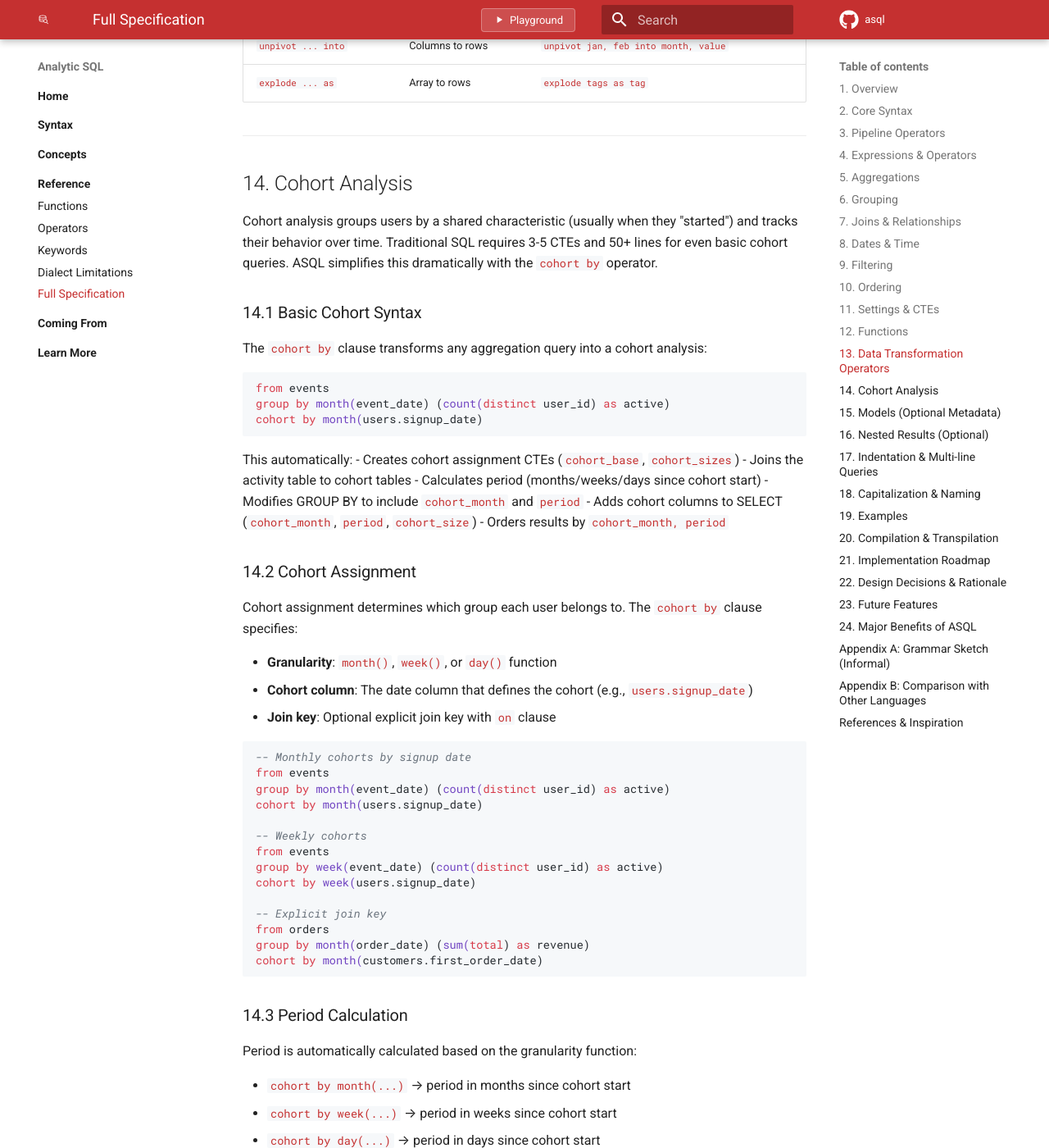
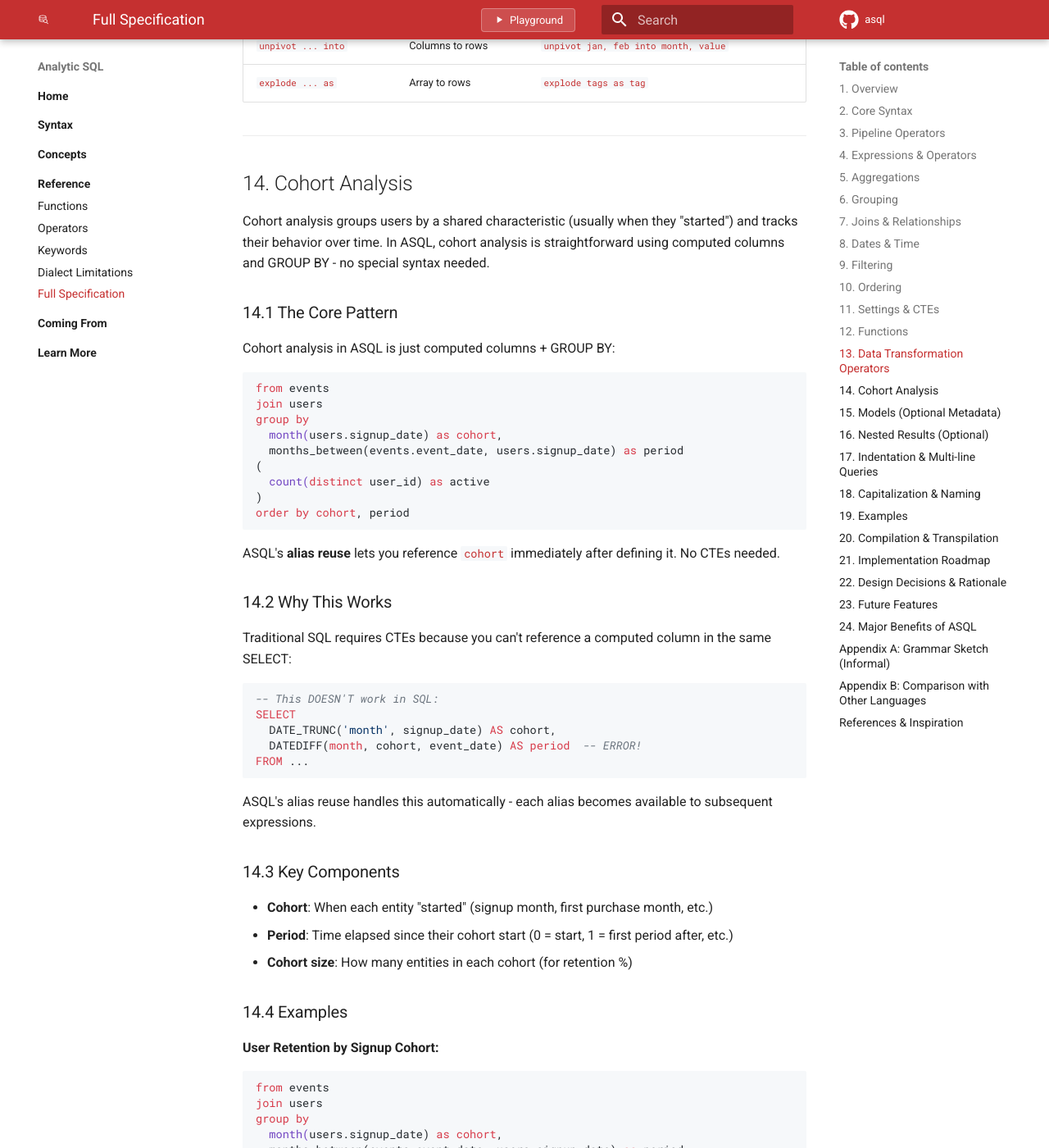
Before and after one commit to davefowler/asql, an MkDocs documentation site: the page built from docs/spec.md, in a window 1280 px wide and 1400 px high, scrolled down 43277 px. Shown: the whole window at 82% size. Built offline with MkDocs 1.6.1 and Material for MkDocs 9.7.7, drawn with Linux system fonts in a browser that asks for light colours; nearby versions of some CDN libraries; comment, search, counter and statistics services are not loaded; some of the changed text lies outside the part shown.

Commit message:
Remove cohort by syntax; document simpler alias reuse pattern
- Remove CohortBy expression class and cohort_transform.py
- Remove cohort parsing from parser.py
- Update all docs to show the simpler cohort pattern using alias reuse
- Update playground examples to use new cohort approach
- Consolidate basic examples into comprehensive commented queries

The cohort by operator was adding unnecessary complexity. ASQL's existing
alias reuse feature already makes cohort analysis simple - you can reference
computed columns immediately after defining them, eliminating the need for
CTEs that SQL requires.

````diff
--- a/docs/examples.md
+++ b/docs/examples.md
@@ -628,59 +628,60 @@ LIMIT 10
 
 ## Cohort Analysis
 
-Cohort analysis tracks user behavior over time by grouping users by when they started. Traditional SQL requires 50+ lines with multiple CTEs. ASQL simplifies this to just 3-5 lines.
+Cohort analysis tracks user behavior over time by grouping users by when they started. In ASQL, this is straightforward using computed columns and alias reuse.
 
 ### User Retention by Cohort
 
-**ASQL (3 lines):**
+**ASQL:**
 ```asql-play
 from events
-group by month(event_date) (count(distinct user_id) as active)
-cohort by month(users.signup_date)
+join users
+group by
+  month(users.signup_date) as cohort,
+  months_between(events.event_date, users.signup_date) as period
+(
+  count(distinct user_id) as active
+)
+order by cohort, period
 ```
 
-**SQL (50+ lines):**
-```sql
-WITH cohort_base AS (
-  SELECT user_id, DATE_TRUNC('month', signup_date) AS cohort_month
-  FROM users
-),
-cohort_sizes AS (
-  SELECT cohort_month, COUNT(DISTINCT user_id) AS cohort_size
-  FROM cohort_base
-  GROUP BY cohort_month
-)
-SELECT
-  cb.cohort_month,
-  EXTRACT(YEAR FROM AGE(e.event_date, cb.cohort_month)) * 12 +
-  EXTRACT(MONTH FROM AGE(e.event_date, cb.cohort_month)) AS period,
-  cs.cohort_size,
-  COUNT(DISTINCT e.user_id) AS active
-FROM events e
-JOIN cohort_base cb ON e.user_id = cb.user_id
-JOIN cohort_sizes cs ON cb.cohort_month = cs.cohort_month
-GROUP BY cb.cohort_month, period, cs.cohort_size
-ORDER BY cb.cohort_month, period
-```
-
-**Reduction: 94%** - From 50+ lines to 3 lines!
+ASQL's alias reuse lets you reference `cohort` immediately after defining it - no CTEs needed!
 
 ### Revenue Cohort with LTV
 
 **ASQL:**
 ```asql-play
 from orders
-group by month(order_date) (sum(total) as revenue)
-cohort by month(customers.first_order_date)
+join customers
+group by
+  month(customers.first_order_date) as cohort,
+  months_between(orders.order_date, customers.first_order_date) as period
+(
+  sum(total) as revenue,
+  count(distinct customer_id) as customers
+)
+select *,
+  first(customers) over cohort as cohort_size,
+  running_sum(revenue) over cohort / cohort_size as ltv
+order by cohort, period
 ```
 
-### Retention with Period-over-Period Change
+### Retention with Percentages
 
 **ASQL:**
 ```asql-play
 from events
-group by month(event_date) (count(distinct user_id) as active)
-cohort by month(users.signup_date)
+join users
+group by
+  month(users.signup_date) as cohort,
+  months_between(events.event_date, users.signup_date) as period
+(
+  count(distinct user_id) as active
+)
+select *,
+  first(active) over cohort as cohort_size,
+  round(active::numeric / cohort_size * 100, 1) as retention_pct
+order by cohort, period
 ```
 
 ### Segmented Cohorts by Channel
@@ -688,8 +689,15 @@ cohort by month(users.signup_date)
 **ASQL:**
 ```asql-play
 from events
-group by month(event_date) (count(distinct user_id) as active)
-cohort by users.channel, month(users.signup_date)
+join users
+group by
+  users.channel,
+  month(users.signup_date) as cohort,
+  months_between(events.event_date, users.signup_date) as period
+(
+  count(distinct user_id) as active
+)
+order by channel, cohort, period
 ```
 
 This creates cohorts segmented by acquisition channel, allowing you to compare retention across different channels.
--- a/docs/learn-more/syntax-decisions.md
+++ b/docs/learn-more/syntax-decisions.md
@@ -312,30 +312,27 @@ The syntax reads naturally: "per customer_id, first by order_date descending."
 
 ---
 
-## Cohort Analysis: `cohort by`
+## Cohort Analysis: Alias Reuse Pattern
 
-**Decision**: Add first-class cohort analysis support.
+**Decision**: Use ASQL's alias reuse for cohort analysis instead of special syntax.
 
 | Alternative | Source | Why Not |
 |-------------|--------|---------|
 | Manual CTEs | SQL | 50+ lines of boilerplate |
-| No special syntax | — | Cohort analysis is too common in analytics to ignore |
+| `cohort by` operator | Earlier ASQL | Added unnecessary complexity; alias reuse already solves this |
 
-**Rationale**: Cohort retention analysis is one of the most common analytics patterns. It typically requires 3-5 CTEs and 50+ lines of SQL. ASQL reduces this to 3 lines:
+**Rationale**: Cohort retention analysis is one of the most common analytics patterns. We originally had a `cohort by` operator, but realized ASQL's alias reuse already makes this simple:
 
 ```asql
 from events
-  group by month(event_date) (count(distinct user_id) as active)
-  cohort by month(users.signup_date)
+join users
+group by
+  month(users.signup_date) as cohort,
+  months_between(events.event_date, users.signup_date) as period
+(count(distinct user_id) as active)
 ```
 
-This automatically:
-- Creates cohort assignment CTEs
-- Joins activity to cohort data
-- Calculates period (months since signup)
-- Adds cohort_size for retention calculations
-
-**Consideration**: This is a domain-specific feature that not all users need. However, for analytics use cases, it's a massive productivity win. The feature is well-documented and optional.
+ASQL's alias reuse lets you reference `cohort` immediately after defining it - no CTEs needed. This is cleaner than a special operator because it composes naturally with other ASQL features.
 
 ---
 
@@ -498,7 +495,7 @@ Pattern: `{function}_{column}` (configurable).
 | Relative dates | `ago`, `from now` | Manual | Readability |
 | String matching | `contains` | `LIKE` | Readability |
 | Window ops | `per` | Window functions | Conciseness |
-| Cohorts | `cohort by` | Manual CTEs | Productivity |
+| Cohorts | Alias reuse pattern | Manual CTEs | Productivity |
 | Gap-filling | Automatic | Manual spines | Correctness |
 | CTEs | `stash as` | `WITH ... AS` | Proximity |
 | Post-aggregation filter | `where` | `having` | Simplicity |
@@ -525,6 +522,6 @@ These are syntax decisions still under consideration:
 | 2024 | `#` count shorthand | Novel but intuitive |
 | 2024 | `per` for window operations | Simplifies deduplication |
 | 2024 | Guaranteed groups | Automatic gap-filling |
-| 2024 | `cohort by` | First-class cohort analysis |
+| 2024 | Cohort pattern | Alias reuse enables simple cohort queries |
 | 2025-01 | `extend` implemented | In branch, pending merge |
 | 2026-01 | Documentation | This page created |
--- a/docs/spec.md
+++ b/docs/spec.md
@@ -1967,173 +1967,136 @@ from orders
 
 ## 14. Cohort Analysis
 
-Cohort analysis groups users by a shared characteristic (usually when they "started") and tracks their behavior over time. Traditional SQL requires 3-5 CTEs and 50+ lines for even basic cohort queries. ASQL simplifies this dramatically with the `cohort by` operator.
-
-### 14.1 Basic Cohort Syntax
-
-The `cohort by` clause transforms any aggregation query into a cohort analysis:
+Cohort analysis groups users by a shared characteristic (usually when they "started") and tracks their behavior over time. In ASQL, cohort analysis is straightforward using computed columns and GROUP BY - no special syntax needed.
+
+### 14.1 The Core Pattern
+
+Cohort analysis in ASQL is just computed columns + GROUP BY:
 
 ```asql
 from events
-group by month(event_date) (count(distinct user_id) as active)
-cohort by month(users.signup_date)
-```
-
-This automatically:
-- Creates cohort assignment CTEs (`cohort_base`, `cohort_sizes`)
-- Joins the activity table to cohort tables
-- Calculates period (months/weeks/days since cohort start)
-- Modifies GROUP BY to include `cohort_month` and `period`
-- Adds cohort columns to SELECT (`cohort_month`, `period`, `cohort_size`)
-- Orders results by `cohort_month, period`
-
-### 14.2 Cohort Assignment
-
-Cohort assignment determines which group each user belongs to. The `cohort by` clause specifies:
-
-- **Granularity**: `month()`, `week()`, or `day()` function
-- **Cohort column**: The date column that defines the cohort (e.g., `users.signup_date`)
-- **Join key**: Optional explicit join key with `on` clause
-
-```asql
--- Monthly cohorts by signup date
+join users
+group by
+  month(users.signup_date) as cohort,
+  months_between(events.event_date, users.signup_date) as period
+(
+  count(distinct user_id) as active
+)
+order by cohort, period
+```
+
+ASQL's **alias reuse** lets you reference `cohort` immediately after defining it. No CTEs needed.
+
+### 14.2 Why This Works
+
+Traditional SQL requires CTEs because you can't reference a computed column in the same SELECT:
+
+```sql
+-- This DOESN'T work in SQL:
+SELECT
+  DATE_TRUNC('month', signup_date) AS cohort,
+  DATEDIFF(month, cohort, event_date) AS period  -- ERROR!
+FROM ...
+```
+
+ASQL's alias reuse handles this automatically - each alias becomes available to subsequent expressions.
+
+### 14.3 Key Components
+
+- **Cohort**: When each entity "started" (signup month, first purchase month, etc.)
+- **Period**: Time elapsed since their cohort start (0 = start, 1 = first period after, etc.)
+- **Cohort size**: How many entities in each cohort (for retention %)
+
+### 14.4 Examples
+
+**User Retention by Signup Cohort:**
+```asql
 from events
-group by month(event_date) (count(distinct user_id) as active)
-cohort by month(users.signup_date)
-
--- Weekly cohorts
+join users
+group by
+  month(users.signup_date) as cohort,
+  months_between(events.event_date, users.signup_date) as period
+(
+  count(distinct user_id) as active
+)
+order by cohort, period
+```
+
+**Revenue Cohort with LTV:**
+```asql
+from orders
+join customers
+group by
+  month(customers.first_order_date) as cohort,
+  months_between(orders.order_date, customers.first_order_date) as period
+(
+  sum(total) as revenue,
+  count(distinct customer_id) as customers
+)
+select *,
+  first(customers) over cohort as cohort_size,
+  running_sum(revenue) over cohort / cohort_size as ltv
+order by cohort, period
+```
+
+**Retention with Percentages:**
+```asql
 from events
-group by week(event_date) (count(distinct user_id) as active)
-cohort by week(users.signup_date)
-
--- Explicit join key
-from orders
-group by month(order_date) (sum(total) as revenue)
-cohort by month(customers.first_order_date)
-```
-
-### 14.3 Period Calculation
-
-Period is automatically calculated based on the granularity function:
-
-- `cohort by month(...)` → period in months since cohort start
-- `cohort by week(...)` → period in weeks since cohort start
-- `cohort by day(...)` → period in days since cohort start
-
-The period calculation uses the activity date column from your `group by` clause and the cohort date to compute the difference.
-
-### 14.4 Retention Calculations
-
-With `cohort by`, retention calculations become straightforward. The `cohort_size` column is automatically available in your results:
-
+join users
+group by
+  month(users.signup_date) as cohort,
+  months_between(events.event_date, users.signup_date) as period
+(
+  count(distinct user_id) as active
+)
+select *,
+  first(active) over cohort as cohort_size,
+  round(active::numeric / cohort_size * 100, 1) as retention_pct
+where period between 0 and 12
+order by cohort, period
+```
+
+**Segmented Cohorts:**
 ```asql
 from events
-group by month(event_date) (count(distinct user_id) as active)
-cohort by month(users.signup_date)
-```
-
-This generates SQL that includes:
-- `cohort_month`: The month users signed up
-- `period`: Months since signup (0 = signup month, 1 = first month after, etc.)
-- `active`: Active users in that period
-- `cohort_size`: Total users in the cohort
-
-You can then calculate retention rates using window functions or in your BI tool.
-
-### 14.5 Period-over-Period Comparisons
-
-Use window functions like `prior()` for period-over-period analysis:
+join users
+group by
+  users.channel,
+  month(users.signup_date) as cohort,
+  months_between(events.event_date, users.signup_date) as period
+(
+  count(distinct user_id) as active
+)
+order by channel, cohort, period
+```
+
+### 14.5 Period Functions
+
+ASQL provides date difference functions for period calculation:
+
+| Function | Returns |
+|----------|---------|
+| `months_between(date1, date2)` | Months between dates |
+| `weeks_between(date1, date2)` | Weeks between dates |
+| `days_between(date1, date2)` | Days between dates |
+
+Or use explicit arithmetic: `datediff('month', signup_date, event_date)`
+
+### 14.6 Gap Filling with Spine
+
+For complete cohort matrices (showing 0 for periods with no activity), use `spine by`:
 
 ```asql
 from events
-group by month(event_date) (count(distinct user_id) as active)
-cohort by month(users.signup_date)
-select
-  cohort_month,
-  period,
-  active,
-  prior(active) as prev_period_active,
-  active - prior(active) as change
-```
-
-The `cohort by` clause automatically partitions window functions by cohort and orders by period.
-
-### 14.6 Cohort Rollup Syntax
-
-The `cohort by` syntax works with any aggregation query. Simply add `cohort by` to transform it:
-
-```asql
--- Revenue cohorts
-from orders
-group by month(order_date) (sum(total) as revenue)
-cohort by month(customers.first_order_date)
-
--- Multiple metrics
-from events
-group by month(event_date) (
-  count(distinct user_id) as active,
-  # as events,
-  sum(revenue) as revenue
+join users
+spine by
+  month(users.signup_date) as cohort,
+  months_between(events.event_date, users.signup_date) as period
+(
+  count(distinct user_id) as active
 )
-cohort by month(users.signup_date)
-```
-
-### 14.7 Segmented Cohorts
-
-Add segment dimensions before the time function:
-
-```asql
-from events
-group by month(event_date) (count(distinct user_id) as active)
-cohort by users.channel, month(users.signup_date)
-```
-
-This creates cohorts segmented by acquisition channel, allowing you to compare retention across different channels.
-
-### 14.8 Example: SQL vs ASQL Comparison
-
-**SQL (50+ lines):**
-```sql
-WITH user_cohorts AS (
-    SELECT user_id, DATE_TRUNC('month', signup_date) AS cohort_month
-    FROM users
-),
-activity_months AS (
-    SELECT user_id, DATE_TRUNC('month', event_date) AS activity_month
-    FROM events
-    GROUP BY 1, 2
-),
-cohort_sizes AS (
-    SELECT cohort_month, COUNT(*) AS size
-    FROM user_cohorts GROUP BY 1
-),
-cohort_activity AS (
-    SELECT
-        uc.cohort_month,
-        EXTRACT(YEAR FROM AGE(am.activity_month, uc.cohort_month)) * 12 +
-        EXTRACT(MONTH FROM AGE(am.activity_month, uc.cohort_month)) AS period,
-        COUNT(DISTINCT uc.user_id) AS active
-    FROM user_cohorts uc
-    JOIN activity_months am ON uc.user_id = am.user_id
-    WHERE am.activity_month >= uc.cohort_month
-    GROUP BY 1, 2
-)
-SELECT
-    ca.cohort_month, cs.size, ca.period,
-    ca.active, ROUND(ca.active::numeric / cs.size * 100, 1) AS retention
-FROM cohort_activity ca
-JOIN cohort_sizes cs ON ca.cohort_month = cs.cohort_month
-ORDER BY ca.cohort_month, ca.period;
-```
-
-**ASQL (3 lines):**
-```asql
-from events
-group by month(event_date) (count(distinct user_id) as active)
-cohort by month(users.signup_date)
-```
-
-**Reduction: 94%** 🎉
+order by cohort, period
+```
 
 ---
 
--- a/docs/syntax/index.md
+++ b/docs/syntax/index.md
@@ -37,7 +37,7 @@ This section provides detailed documentation on ASQL syntax. Each page covers a
 | Exclude column | `except password_hash` | `SELECT * EXCEPT(password_hash)` |
 | Pivot | `pivot sum(x) by cat values (...)` | `CASE WHEN ... GROUP BY` |
 | Explode array | `explode tags as tag` | `CROSS JOIN UNNEST(tags)` |
-| Cohort analysis | `cohort by month(users.signup_date)` | Multiple CTEs with joins and period calculation |
+| Cohort analysis | `group by month(signup) as cohort, months_between(date, signup) as period` | Multiple CTEs |
 
 ## Syntax Flexibility
 
--- a/docs/tutorial.md
+++ b/docs/tutorial.md
@@ -446,11 +446,14 @@ from orders
 **7. Cohort analysis:**
 ```asql
 from events
-  group by month(event_date) (count(distinct user_id) as active)
-  cohort by month(users.signup_date)
+  join users
+  group by
+    month(users.signup_date) as cohort,
+    months_between(events.event_date, users.signup_date) as period
+  (count(distinct user_id) as active)
 ```
 
-This tracks monthly active users by their signup month - a complex query that would take 50+ lines in SQL!
+This tracks monthly active users by their signup month using alias reuse - no special syntax needed!
 
 </details>
 
@@ -458,7 +461,7 @@ This tracks monthly active users by their signup month - a complex query that wo
 
 ## Part 8: Cohort Analysis
 
-Cohort analysis is one of the most powerful patterns in analytics, but it's notoriously complex in SQL. ASQL makes it simple.
+Cohort analysis is one of the most powerful patterns in analytics. In ASQL, it's straightforward using computed columns and alias reuse.
 
 ### What is Cohort Analysis?
 
@@ -470,65 +473,82 @@ Cohort analysis groups users by when they started (their "cohort") and tracks th
 
 ```asql
 from events
-group by month(event_date) (count(distinct user_id) as active)
-cohort by month(users.signup_date)
+join users
+group by
+  month(users.signup_date) as cohort,
+  months_between(events.event_date, users.signup_date) as period
+(
+  count(distinct user_id) as active
+)
+order by cohort, period
 ```
 
-This single query:
-- Groups events by month
-- Assigns users to cohorts based on signup month
-- Calculates periods since signup
-- Tracks active users per period
-
 **Output:**
-- `cohort_month`: When users signed up
+- `cohort`: When users signed up
 - `period`: Months since signup (0 = signup month, 1 = first month after, etc.)
 - `active`: Active users in that period
-- `cohort_size`: Total users in the cohort
 
-### Revenue Cohorts
+The key insight: ASQL's **alias reuse** lets you reference `cohort` immediately after defining it. No CTEs needed!
 
-Track revenue by first purchase cohort:
+### Retention with Cohort Size
+
+To calculate retention percentages, add cohort size using a window function:
+
+```asql
+from events
+join users
+group by
+  month(users.signup_date) as cohort,
+  months_between(events.event_date, users.signup_date) as period
+(
+  count(distinct user_id) as active
+)
+select *,
+  first(active) over cohort as cohort_size,
+  round(active::numeric / cohort_size * 100, 1) as retention_pct
+order by cohort, period
+```
+
+### Revenue Cohorts with LTV
+
+Track revenue by first purchase cohort and calculate lifetime value:
 
 ```asql
 from orders
-group by month(order_date) (sum(total) as revenue)
-cohort by month(customers.first_order_date)
+join customers
+group by
+  month(customers.first_order_date) as cohort,
+  months_between(orders.order_date, customers.first_order_date) as period
+(
+  sum(total) as revenue,
+  count(distinct customer_id) as customers
+)
+select *,
+  first(customers) over cohort as cohort_size,
+  running_sum(revenue) over cohort / cohort_size as ltv
+order by cohort, period
 ```
 
-### With Period-over-Period Analysis
+### Period-over-Period Analysis
 
 Add window functions for period-over-period comparisons:
 
 ```asql
 from events
-group by month(event_date) (count(distinct user_id) as active)
-cohort by month(users.signup_date)
-select
-  cohort_month,
-  period,
-  active,
-  prior(active) as prev_period_active,
-  active - prior(active) as change
+join users
+group by
+  month(users.signup_date) as cohort,
+  months_between(events.event_date, users.signup_date) as period
+(
+  count(distinct user_id) as active
+)
+select *,
+  prior(active) over cohort as prev_period_active,
+  active - prev_period_active as change
+order by cohort, period
 ```
 
-### Lifetime Value (LTV)
-
-Calculate cumulative revenue and LTV:
-
-```asql
-from orders
-group by month(order_date) (sum(total) as revenue)
-cohort by month(customers.first_order_date)
-select
-  cohort_month,
-  period,
-  revenue,
-  running_sum(revenue) as cumulative_revenue,
-  running_sum(revenue) / cohort_size as ltv
-```
-
-### Why Cohort Analysis Matters
+### Why ASQL Makes This Simple
 
 **SQL (50+ lines):**
 ```sql
@@ -564,14 +584,18 @@ JOIN cohort_sizes cs ON ca.cohort_month = cs.cohort_month
 ORDER BY ca.cohort_month, ca.period;
 ```
 
-**ASQL (3 lines):**
+**ASQL (computed columns + group by):**
 ```asql
 from events
-group by month(event_date) (count(distinct user_id) as active)
-cohort by month(users.signup_date)
+join users
+group by
+  month(users.signup_date) as cohort,
+  months_between(events.event_date, users.signup_date) as period
+(count(distinct user_id) as active)
+order by cohort, period
 ```
 
-**94% reduction in complexity!** 🎉
+The simplicity comes from ASQL's alias reuse - you can reference computed columns immediately!
 
 ---
 
````
